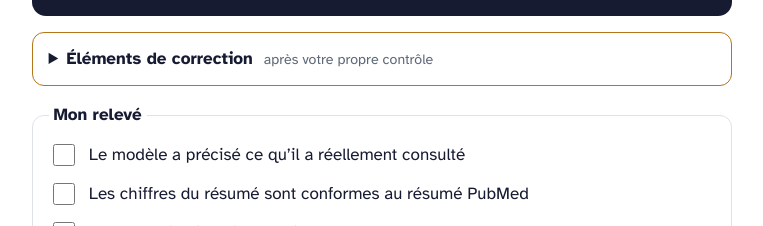
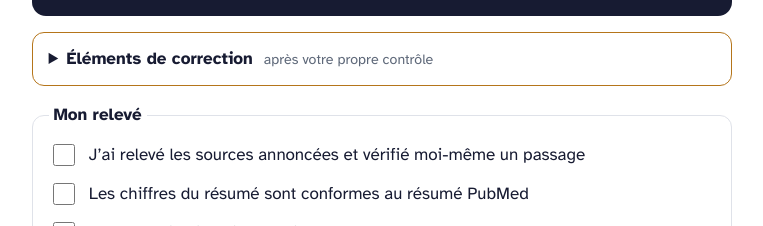
Before and after one commit to genuflecter-netizen/carnet-rp-ia, a plain HTML site: page index.html in a window 1280 px wide. Shown: the part 4318-4544 px from the top of the page, without its empty margins (258-1021 px from the left). Drawn offline with Linux system fonts and the light colour scheme.

Commit message:
Add files via upload

```diff
--- a/index.html
+++ b/index.html
@@ -279,7 +279,7 @@ Article : [LIEN PUBMED]</pre></figure>
     <p>Pièges fréquents à chercher : une actualisation inventée ou mal datée, une analyse intermédiaire présentée comme finale, un statut de remboursement affirmé sans source, une slide qui annonce un gain de survie globale.</p>
   </div></details>
   <fieldset class="log" data-title="Exercice 1, exploiter un article"><legend>Mon relevé</legend>
-    <label><input type="checkbox" data-key="e1-consulte"> Le modèle a précisé ce qu’il a réellement consulté</label>
+    <label><input type="checkbox" data-key="e1-consulte"> J’ai relevé les sources annoncées et vérifié moi-même un passage</label>
     <label><input type="checkbox" data-key="e1-pubmed"> Les chiffres du résumé sont conformes au résumé PubMed</label>
     <label><input type="checkbox" data-key="e1-actu"> Une actualisation citée est introuvable ou mal datée</label>
     <label><input type="checkbox" data-key="e1-france"> Le statut français est affirmé sans source</label>
@@ -460,6 +460,7 @@ Cas : [COLLER ICI]</pre></figure>
         <li>« Depuis 2 ans » tombe sur la frontière entre résistance hormonale primaire et secondaire, qui oriente le choix du partenaire hormonal.</li>
         <li>Données à obtenir : biopsie de la récidive (RH, HER2), PIK3CA, ESR1 (ADN circulant), BRCA, statut ménopausique, bilan d’extension.</li>
         <li>Si PIK3CA muté : l’inavolisib, en association au palbociclib et au fulvestrant, dispose d’une autorisation d’accès précoce en France depuis le 11 décembre 2025 (décision HAS n° 2025.0298/DC/SEM), pour une récidive pendant ou dans les 12 mois suivant la fin de l’hormonothérapie adjuvante, et au moins 12 mois après un inhibiteur de CDK4/6 (néo)adjuvant. La Commission de la transparence a aussi rendu un avis favorable au remboursement : vérifier la date de prise en charge effective.</li>
+        <li>Bonus cas A : un inhibiteur de CDK4/6 adjuvant arrêté 8 mois avant la récidive ne respecte pas l’intervalle d’au moins 12 mois exigé par l’indication de l’inavolisib. Cette option sort du cadre autorisé : l’option A doit être réexaminée.</li>
         <li>Tout « remboursé en France » ou « accès précoce » se vérifie à la source (base de données publique des médicaments, HAS).</li>
       </ul>
     </div>
```
